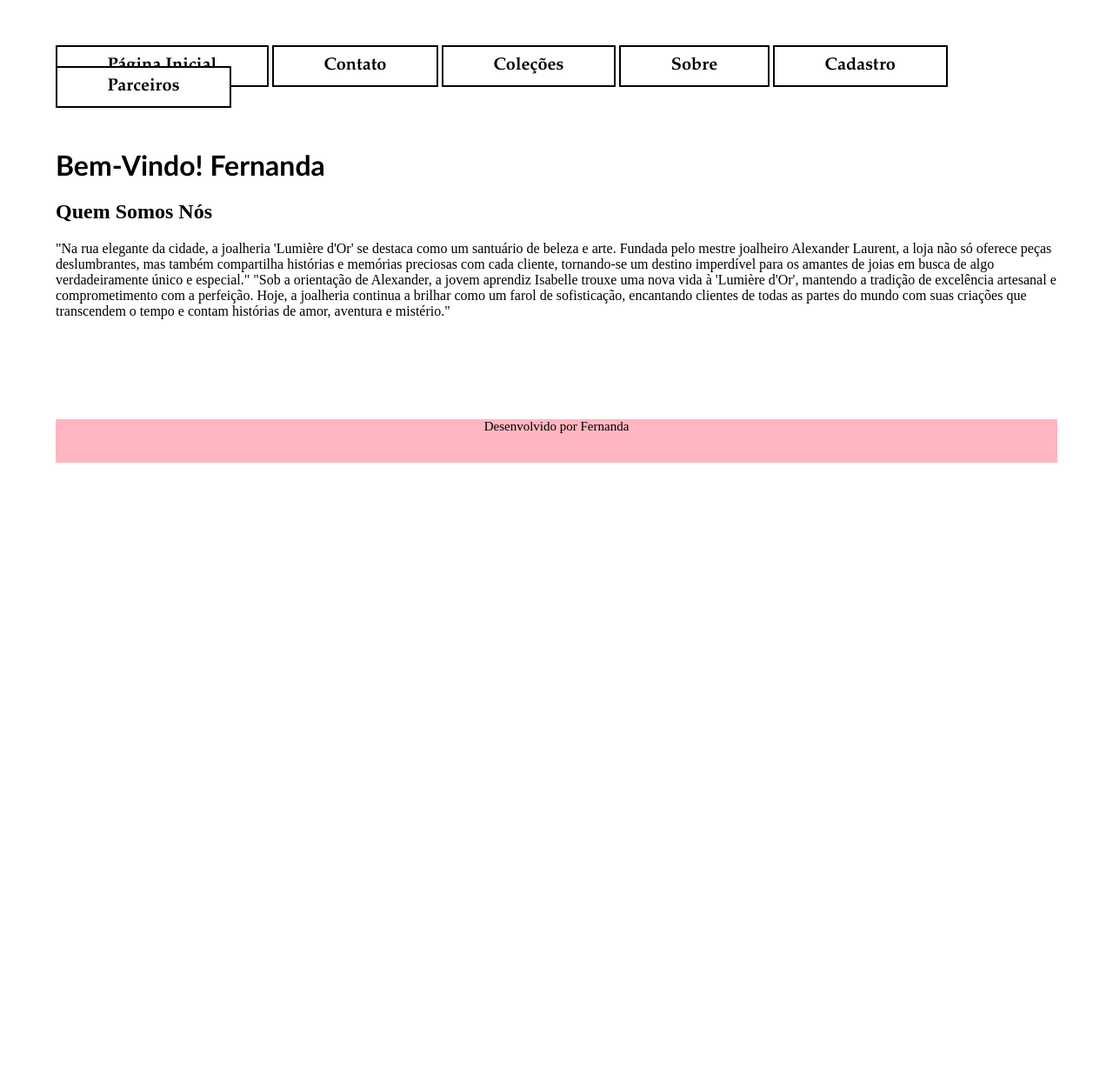
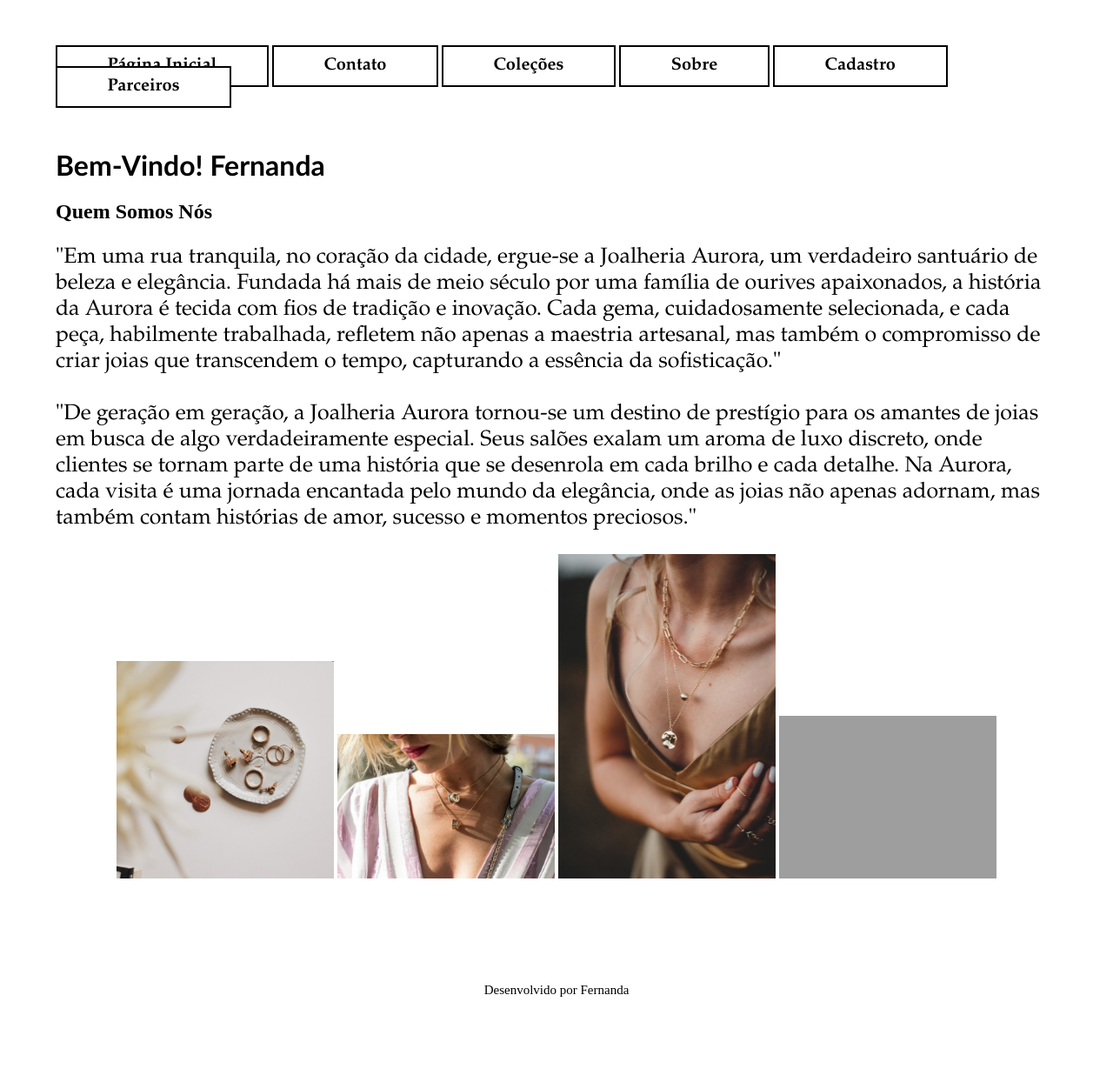
Before and after one commit to NandaPerialdo/Flask, a Flask app: page /sobre in a window 1280 px wide. Shown: the whole page at 87% size. Before the commit the page ends 532 px from the top, so only its background shows below. Run offline with Flask 3, Linux system fonts and the light colour scheme; grey boxes are pictures that could not be loaded.

Commit message:
Terceiro Commit

```diff
--- a/app/static/css/estilo.css
+++ b/app/static/css/estilo.css
@@ -30,8 +30,7 @@ li:hover{
     text-align: center;
     margin-top: 10%;
     font-size: 15px;
-    background-color: #FFB6C1;
-    border: 2px solid #ff;
+    background-color: #fff;
 }
 
 #boasVindas{
@@ -80,10 +79,86 @@ li:hover{
     max-height: 450px;
 }
 
-#colecoes{
+.galeria{
+    text-align: center;
+    display: grid;
+    grid-template-columns: 50% 50%;
+    grid-template-rows: auto;
+    grid-gap: 1%;
+}
+
+#gd1{
+    grid-column-start: 1;
+    grid-column-end: 1;
+    grid-row-start: 1;
+    grid-row-end: 1;
+}
+
+#gd2{
+    grid-column-start: 2;
+    grid-column-end: 2;
+    grid-row-start: 1;
+    grid-row-end: 1;
+}
+
+.botao{
+    text-decoration: none;
+    font-family: 'Gill Sans';
+    font-size: 20px;
+    text-align: center;
+    border: 2px solid #000;
+    padding: 5% 15% 5% 15%;
+    background-color: #BC8F8F;
+    font-weight: bold;
+    color: #000;
+    margin-left: 20%;
+}
+/*Página Sobre*/
+
+#sobre{
+    font-size: 25px;
+    font-family: garamond;
+}
+
+#img6{
+    max-width: 250px;
+    max-height: 450px;
+}
+
+#img7{
+    max-width: 250px;
+    max-height: 450px;
+}
+
+#img8{
+    max-width: 250px;
+    max-height: 450px;
+}
+
+#img9{
+    max-width: 250px;
+    max-height: 450px;
+}
+
+.pagSobre{
     text-align: center;
 }
+/*Página Parceiros*/
+#img10{
+    max-width: 350px;
+    max-height: 450px;
+}
 
-#colecoes2{
+#img11{
+    max-width: 350px;
+    max-height: 450px;
+}
+
+#img12{
+    max-width: 350px;
+    max-height: 450px;
+}
+
+.parceiros{
     text-align: center;
 }
--- a/app/templates/base.html
+++ b/app/templates/base.html
@@ -16,6 +16,8 @@
           </nav>
 
 
+
+
   <h1 id="boasVindas">Bem-Vindo! {{nome}}</h1>
 
   {% block conteudo %}
--- a/app/templates/sobre.html
+++ b/app/templates/sobre.html
@@ -3,15 +3,27 @@
 
     <h2>Quem Somos Nós</h2>
 
-    <p>
-        "Na rua elegante da cidade, a joalheria 'Lumière d'Or' se destaca como um santuário de beleza e arte. Fundada pelo mestre joalheiro Alexander Laurent, a loja não só oferece peças deslumbrantes, mas também compartilha histórias e memórias preciosas com cada cliente, tornando-se um destino imperdível para os amantes de joias em busca de algo verdadeiramente único e especial."
-
-"Sob a orientação de Alexander, a jovem aprendiz Isabelle trouxe uma nova vida à 'Lumière d'Or', mantendo a tradição de excelência artesanal e comprometimento com a perfeição. Hoje, a joalheria continua a brilhar como um farol de sofisticação, encantando clientes de todas as partes do mundo com suas criações que transcendem o tempo e contam histórias de amor, aventura e mistério."
+    <p id="sobre">
+        "Em uma rua tranquila, no coração da cidade, ergue-se a Joalheria Aurora, um verdadeiro santuário de beleza e
+        elegância. Fundada há mais de meio século por uma família de ourives apaixonados, a história da Aurora é tecida
+        com fios de tradição e inovação. Cada gema, cuidadosamente selecionada, e cada peça, habilmente trabalhada,
+        refletem não apenas a maestria artesanal, mas também o compromisso de criar joias que transcendem o tempo,
+        capturando a essência da sofisticação." <br><br>
 
 
+        "De geração em geração, a Joalheria Aurora tornou-se um destino de prestígio para os amantes de joias em busca
+        de algo verdadeiramente especial. Seus salões exalam um aroma de luxo discreto, onde clientes se tornam parte de
+        uma história que se desenrola em cada brilho e cada detalhe. Na Aurora, cada visita é uma jornada encantada pelo
+        mundo da elegância, onde as joias não apenas adornam, mas também contam histórias de amor, sucesso e momentos
+        preciosos."
+    </p>
 
-
-    </p>
+    <section id="catalogoSobre" class="pagSobre">
+            <img id="img6" src="{{url_for('static', filename='imagens/imagem6.jpg')}}">
+            <img id="img7" src="{{url_for('static', filename='imagens/imagem7.jpg')}}">
+            <img id="img8" src="{{url_for('static', filename='imagens/imagem8.jpg')}}">
+            <img id="img9" src="{{url_for('static', filename='imagens/imagem9.jpg')}}">
+    </section>
 
 
 {% endblock %}
```
Also changed, not shown: app/templates/cadastro.html (+18 -18 lines), app/templates/colecoes.html (+9 -7 lines), app/templates/parceiros.html (+6 -3 lines), app/static/imagens/logotipo.JPG (added), app/static/imagens/parceiro1.JPG (added), app/static/imagens/parceiro1.jfif (added), app/static/imagens/parceiro2.JPG (added), app/static/imagens/parceiro2.jfif (added), app/static/imagens/parceiro3.JPG (added), app/static/imagens/parceiro3.jfif (added).
